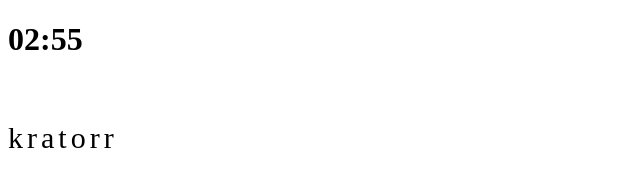
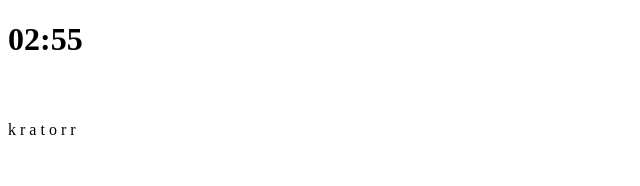
Before and after one commit to kratorr/kratorr.github.io, a plain HTML site: page index.html in a window 1280 px wide. Shown: the whole page, without its empty margins (0-640 px from the left). Drawn offline with Linux system fonts and the light colour scheme.

Commit message:
Update index.html

```diff
--- a/index.html
+++ b/index.html
@@ -7,7 +7,7 @@
   <style>
    article, aside, details, figcaption, figure, footer,header,
    hgroup, menu, nav, section { display: block; }
-   .nick {font-size: 30px; }
+   .nick {font-size: 100%; }
   </style>
  </head>
  <body>
```
